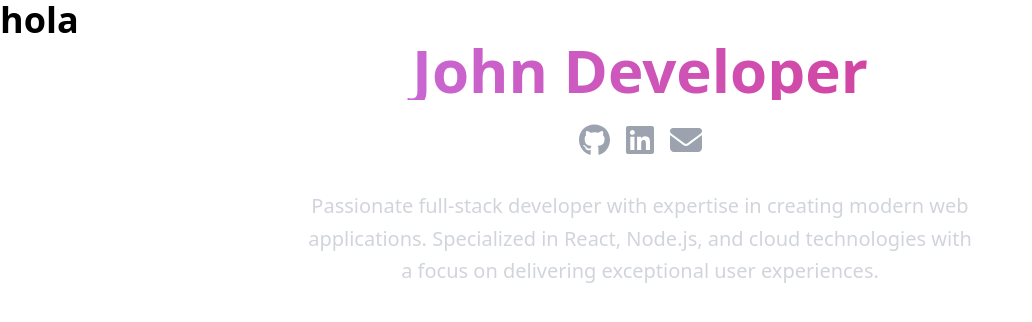
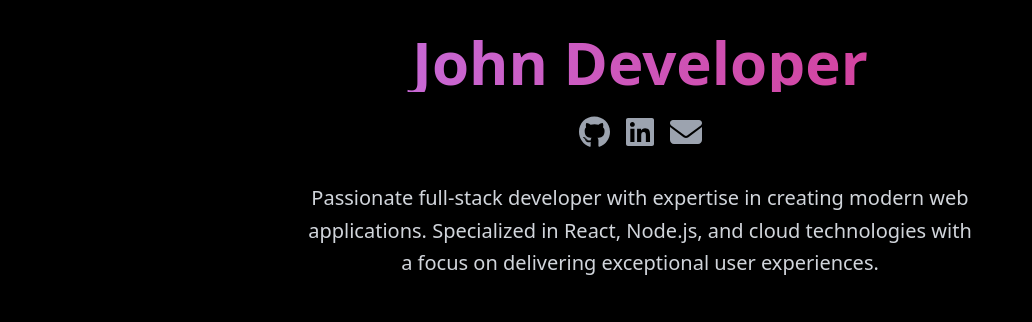
Before and after one commit to francoarmando1911/personal-portfolio, a React (Vite) app: page / in a window 1280 px wide. Shown: the top 322 px of the page, without its empty margins (0-1032 px from the left). Built offline with nearby package versions, Linux system fonts and the light colour scheme.

Commit message:
correcciones

```diff
--- a/src/App.tsx
+++ b/src/App.tsx
@@ -1,14 +1,21 @@
-import Header from './components/Header'
-import './index.css'
+import Header from './components/Header';
+import './index.css';
 
 function App() {
-
   return (
     <>
-      <h1 className='font-bold text-4xl'>hola</h1>
-      <Header/>
+      <div className="min-h-screen bg-black text-gray-100 px-4 py-8 md:px-8 lg:px-16">
+        <div className="max-w-7xl mx-auto">
+          <Header />
+
+
+
+
+
+        </div>
+      </div>
     </>
-  )
+  );
 }
 
-export default App
+export default App;
```
Also changed, not shown: src/helper/archivo.txt.
